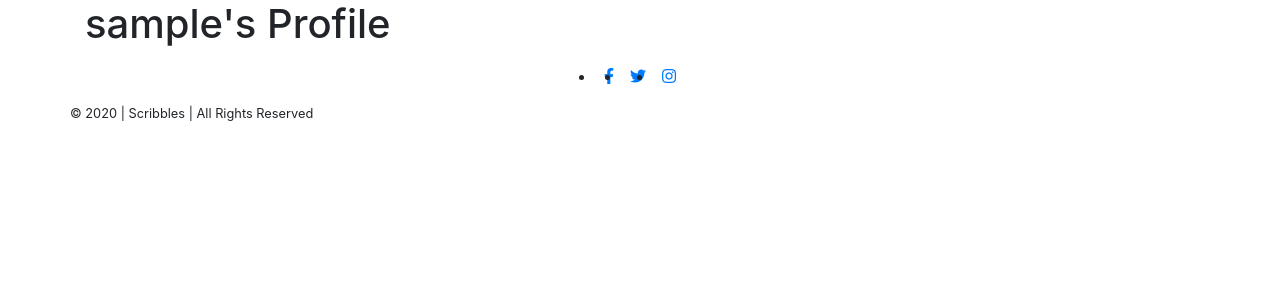
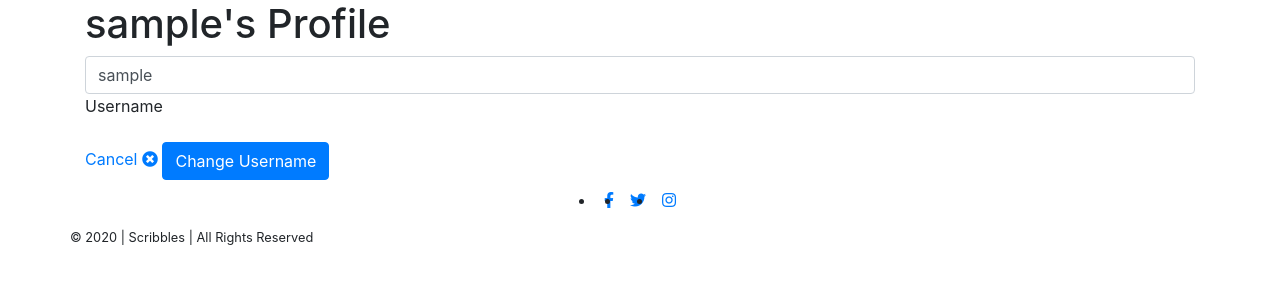
Before and after one commit to Code-Institute-Submissions/neringabickmore-scribbles, a Flask app: page /account/1 in a window 1280 px wide. Shown: the part 56-356 px from the top of the page. Run offline with Flask 2, Linux system fonts and the light colour scheme; the visitor is signed in with stand-in values (Sample User, id 1); a database or web service that is not in the repository returns one stand-in record (values such as "Sample title"); some libraries are stand-ins or nearby versions.

Commit message:
Add sample form in account.html to edit

```diff
--- a/templates/components/forms/account.html
+++ b/templates/components/forms/account.html
@@ -3,4 +3,21 @@
 
 <h1>{{ username }}'s Profile</h1>
 
+<div class="row">
+    <div class="col-12">
+        <form method="POST" action="{{ url_for('account', username=session['user']) }}">
+            <!-- Username -->
+            <div class="form-group">
+                <input id="username" name="username" type="text" class="form-control" minlength="5" maxlength="15"
+                    pattern="^[a-zA-Z0-9{5,15}$" value="{{ username.username }}" required>
+                <label for="username">Username</label>
+            </div>
+            <!-- Submit/Cancel buttons-->
+            <a href="{{ url_for('discover', username=username) }}" class="btn-large red text-shadow">
+                Cancel <i class="fas fa-times-circle right"></i>
+            </a>
+            <button type="submit" class="btn btn-primary">Change Username</button>
+        </form>
+</div>
+
 {% endblock %}
```
